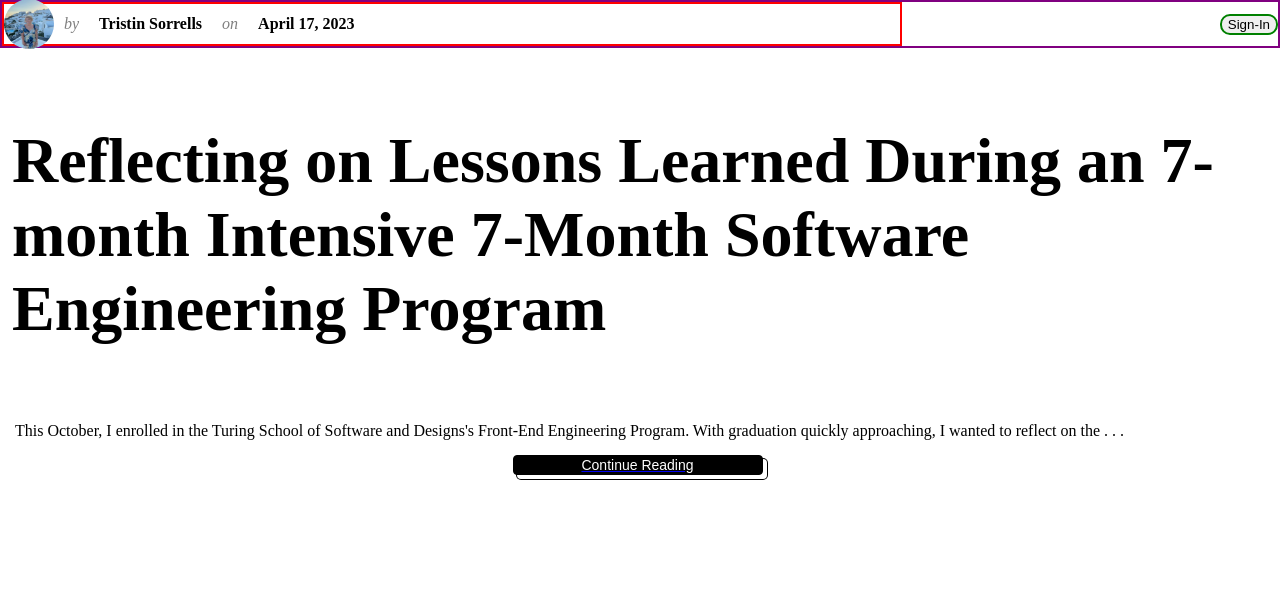
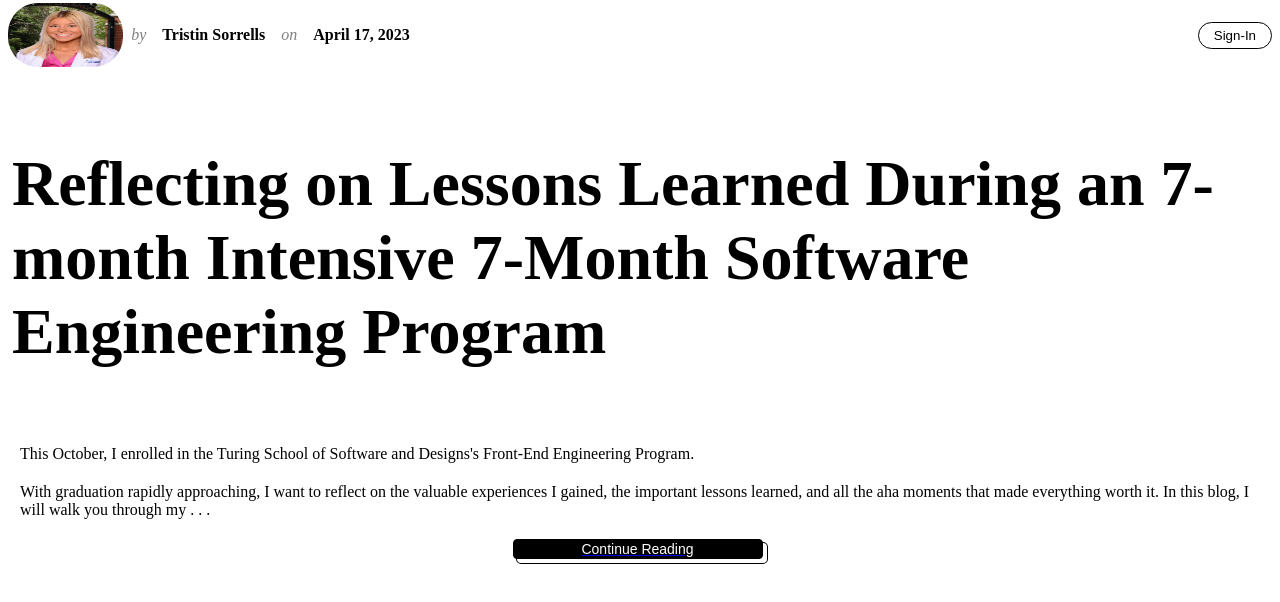
Before and after one commit to Tristinsorrells1/Personal-Blog-With-OAuth, a Next.js app: page / in a window 1280 px wide. Shown: the top 602 px of the page. Built offline with nearby package versions, Linux system fonts and the light colour scheme; no server answers.

Commit message:
Style blog

```diff
--- a/src/pages/index.js
+++ b/src/pages/index.js
@@ -8,12 +8,7 @@ function Home() {
     <section>
       <div className="header">
         <div className="author-info">
-          <img
-            src="/IMG_2583.jpeg"
-            className="selfie"
-            height="50vh"
-            width="50vw"
-          ></img>
+          <img src="/pic.png" className="selfie" alt="Picture of Tristin"></img>
           <p className="header-grey">by</p>
           <p className="header-main">Tristin Sorrells</p>
           <p className="header-grey">on</p>
@@ -35,6 +30,7 @@ function Home() {
         {session && (
           <Link href={"/api/auth/signout"}>
             <button
+              className="sign-in-btn"
               onClick={(e) => {
                 e.preventDefault();
                 signOut();
@@ -45,6 +41,38 @@ function Home() {
           </Link>
         )}
       </div>
+      {!session && (
+        <p className="article-title">
+          Reflecting on Lessons Learned During an 7-month Intensive 7-Month
+          Software Engineering Program
+        </p>
+      )}
+      {!session && (
+        <p className="article-text">
+          This October, I enrolled in the Turing School of Software and
+          Designs's Front-End Engineering Program.
+        </p>
+      )}
+      {!session && (
+        <p className="article-text">
+          With graduation rapidly approaching, I want to reflect on the valuable experiences I gained, the important lessons learned, and all the aha moments that made everything worth it. In this blog, I will walk you through my . . .
+        </p>
+      )}
+      {!session && (
+        <Link href={"/api/auth/signin"}>
+          <div className="continue-reading-container">
+            <button
+              className="continue-reading-btn"
+              onClick={(e) => {
+                e.preventDefault();
+                signIn();
+              }}
+            >
+              Continue Reading
+            </button>
+          </div>
+        </Link>
+      )}
       {session && (
         <div className="rick-rolled-container">
           <h1>{`You've been Rickrolled, ${
@@ -65,38 +93,11 @@ function Home() {
             as a built-in OAuth Provider.
           </p>
           <Link href={"https://terminal.turing.edu/profiles/1686"}>
-            <button className="portfolio-btn">Check out my other projects!</button>
+            <button className="portfolio-btn">
+              Check Out my Other Projects!
+            </button>
           </Link>
         </div>
-      )}
-      {!session && (
-        <p className="article-title">
-          Reflecting on Lessons Learned During an 7-month Intensive 7-Month
-          Software Engineering Program
-        </p>
-      )}
-      {!session && (
-        <p className="article-text">
-          {" "}
-          This October, I enrolled in the Turing School of Software and
-          Designs's Front-End Engineering Program. With graduation quickly
-          approaching, I wanted to reflect on the . . .
-        </p>
-      )}
-      {!session && (
-        <Link href={"/api/auth/signin"}>
-          <div className="continue-reading-container">
-            <button
-              className="continue-reading-btn"
-              onClick={(e) => {
-                e.preventDefault();
-                signIn();
-              }}
-            >
-              Continue Reading
-            </button>
-          </div>
-        </Link>
       )}
     </section>
   );
--- a/src/styles/globals.css
+++ b/src/styles/globals.css
@@ -8,8 +8,8 @@ body {
 
 .author-info {
   width: 70vw;
+  min-width: fit-content;
   height: 5vh;
-  border: 2px solid red;
   display: flex;
   align-items: center;
   justify-content: flex-start;
@@ -17,7 +17,7 @@ body {
 
 .header-grey,
 .header-main {
-  margin: 10px;
+  margin: 8px;
 }
 
 .header-grey {
@@ -29,47 +29,52 @@ body {
   font-weight: 600;
 }
 
+.header {
+  margin: 15px 8px 0px 8px;
+  display: flex;
+  justify-content: space-between;
+  align-items: center;
+  min-width: fit-content;
+}
+
 .selfie {
   border-radius: 30px;
+  height: 8vh;
+  width: 9vw;
 }
 
 .article-title {
   font-size: 5vw;
   padding: 12px;
   font-weight: 600;
-
-}
-
-.header {
-  display: flex;
-  justify-content: space-between;
-  align-items: center;
-  border: 2px solid purple;
-  /* width: 100vw; */
-
+  margin-top: 10vh;
 }
 
 .article-text {
   text-align: left;
-  margin: 15px;
+  margin: 20px;
 }
 
-
 .sign-in-btn {
-  border-radius: 10px;
-  border: 2px solid green;
+  border-radius: 20px;
+  border: .5px solid black;
+  background-color: white;
+  width: fit-content;
+  padding: 5px 15px 5px 15px;
 }
-
 
 .rick-rolled-container {
   display: flex;
   justify-content: space-between;
   align-items: center;
   flex-direction: column;
-  height: 70vh;
-  border: 2px solid green;
+  height: 90vh;
   margin: 10vh;
+}
 
+iframe {
+  width: 100%;
+  height: 50vh;
 }
 
 .explaination-text {
@@ -99,7 +104,9 @@ body {
   width: 250px;
 }
 
-.portfolio-btn:active {
+.portfolio-btn:active,
+.continue-reading-btn:active,
+.sign-in-btn:active {
   transform: translate(2px, 2px);
 }
 
```
Also changed, not shown: public/IMG_2583.jpeg (deleted), public/pic.png (added).
